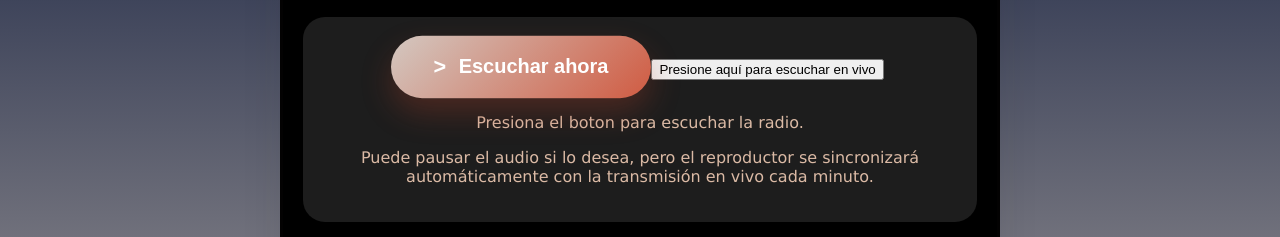
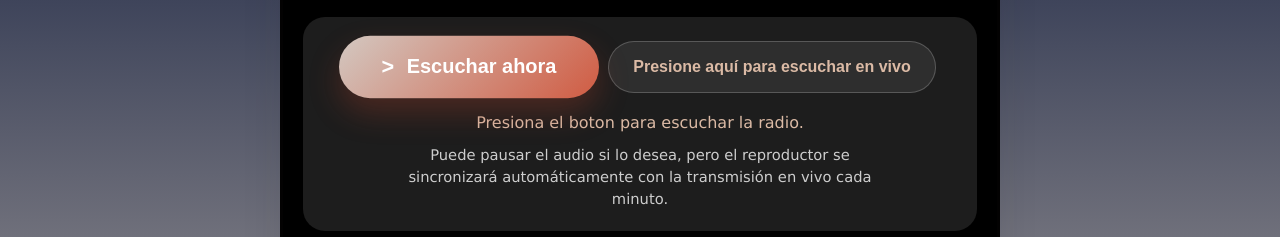
Before and after one commit to Jeremy-MegaJS/radiofe990am, a plain HTML site: page index.html in a window 1280 px wide. Shown: the part 186-423 px from the top of the page. Drawn offline with Linux system fonts and the light colour scheme.

Commit message:
Add player controls and sync button styles

```diff
--- a/index.css
+++ b/index.css
@@ -69,6 +69,14 @@ body {
     background: rgba(39, 39, 39, 0.75);
 }
 
+.player-controls {
+    display: flex;
+    align-items: center;
+    justify-content: center;
+    gap: 14px;
+    flex-wrap: wrap;
+}
+
 .radio-logo {
     width: min(100%, 220px);
     height: auto;
@@ -125,9 +133,47 @@ body {
     font-size: 1.3rem;
 }
 
+.sync-button {
+    border: 1px solid rgba(255, 255, 255, 0.2);
+    border-radius: 999px;
+    padding: 16px 24px;
+    min-width: 250px;
+    font-size: 1rem;
+    font-weight: 700;
+    color: var(--color-text);
+    background: rgba(255, 255, 255, 0.08);
+    cursor: pointer;
+    transition: transform 0.2s ease, background-color 0.2s ease, border-color 0.2s ease;
+}
+
+.sync-button:hover,
+.sync-button:focus-visible {
+    transform: translateY(-2px);
+    background: rgba(255, 255, 255, 0.16);
+    border-color: rgba(255, 255, 255, 0.4);
+    outline: none;
+}
+
+.sync-button:disabled,
+.play-button:disabled {
+    opacity: 0.55;
+    cursor: not-allowed;
+    transform: none;
+    box-shadow: none;
+    animation: none;
+}
+
 .player-status {
     margin: 16px 0 0;
     font-size: 1rem;
+}
+
+.player-note {
+    margin: 12px auto 0;
+    max-width: 54ch;
+    font-size: 0.92rem;
+    line-height: 1.5;
+    color: rgba(255, 255, 255, 0.78);
 }
 
 @keyframes pulse {
@@ -149,4 +195,9 @@ body {
         width: 100%;
         min-width: 0;
     }
+
+    .sync-button {
+        width: 100%;
+        min-width: 0;
+    }
 }
```
